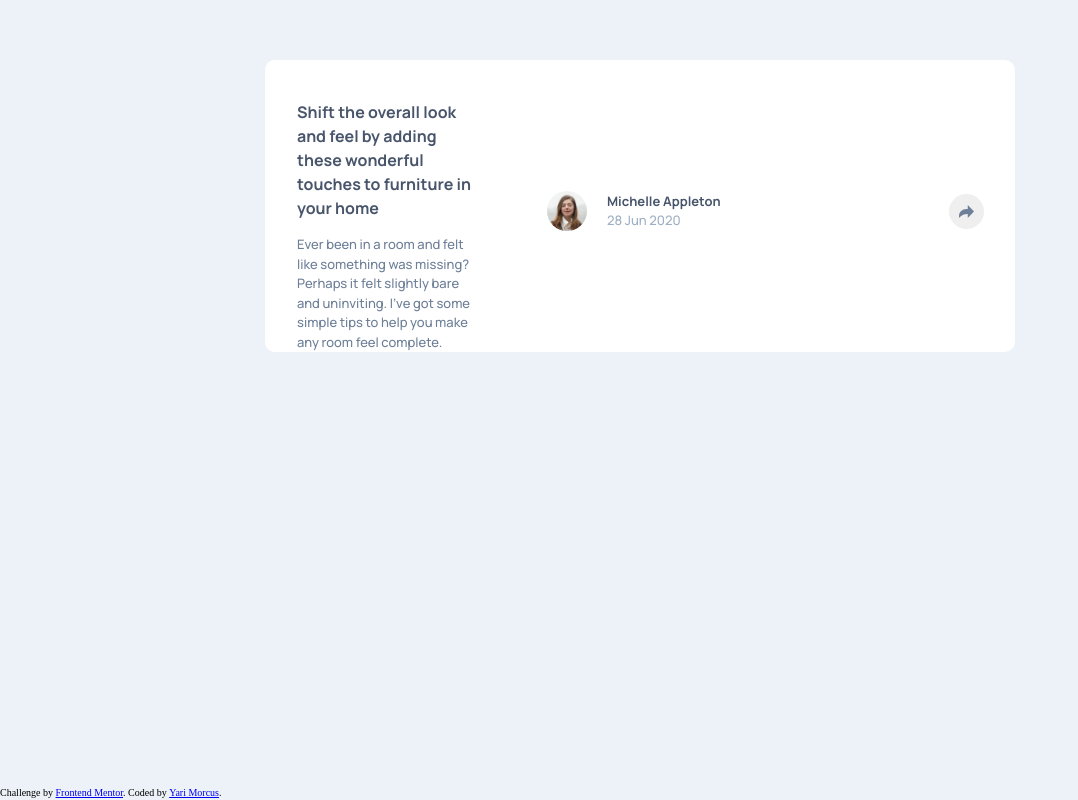
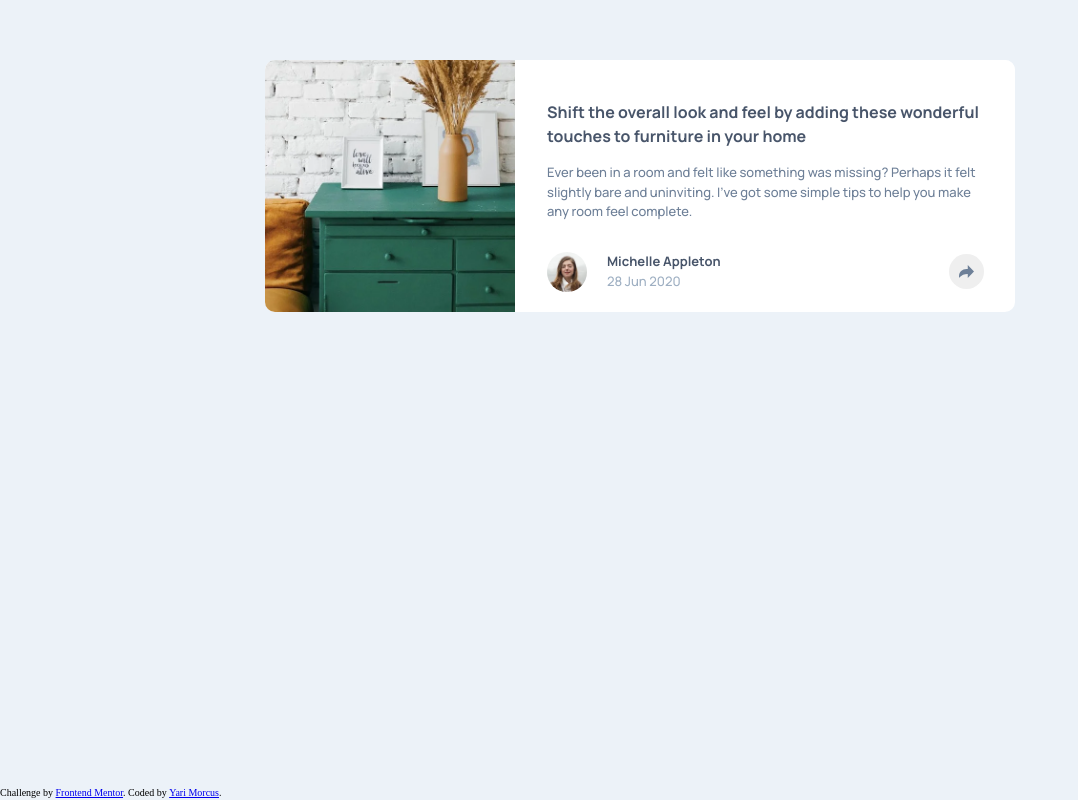
Before and after one commit to YariMorcus/article-preview-component, a website: page index.html in a window 1280 px wide. Shown: the whole page, without its empty margins (0-1078 px from the left). Drawn offline with nearby package versions, Linux system fonts and the light colour scheme; files that its build step writes are made by us from their sources; files whose address does not match are found by name.

Commit message:
Modify HTML markup

```diff
--- a/index.html
+++ b/index.html
@@ -22,6 +22,9 @@
 
         <article class="article-preview">
 
+            <div class="article-preview__header-img"></div>
+
+            <div class="article-preview__content">
                 <header class="article-preview__header">
                     <h2 class="article-preview__title">Shift the overall look and feel by adding these wonderful touches to furniture in your home</h2>
                     <p class="article-preview__paragraph">Ever been in a room and felt like something was missing? Perhaps it felt slightly bare and uninviting. I’ve got some simple tips to help you make any room feel complete.</p>
@@ -36,6 +39,8 @@
                     <button class="article-preview__share-button" aria-label="Share"></button>
                 </footer> <!-- .article-preview__footer -->
 
+            </div> <!-- .article-preview__content -->
+
         </article> <!-- .article-preview -->
 
     </main>
```
Lines whose indentation alone changed are shown as unchanged.
